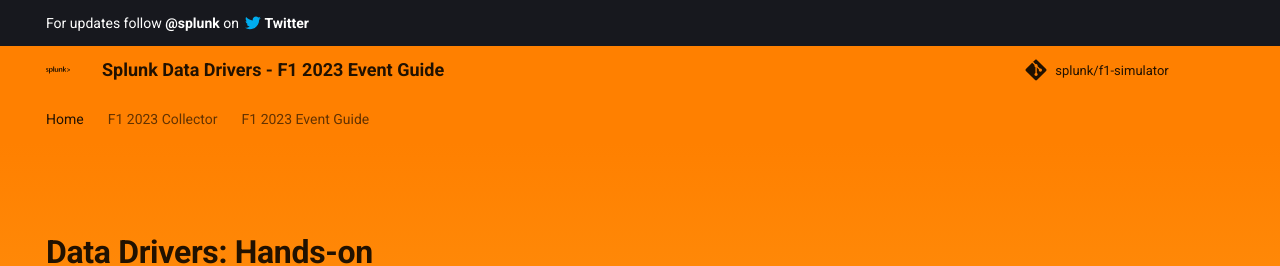
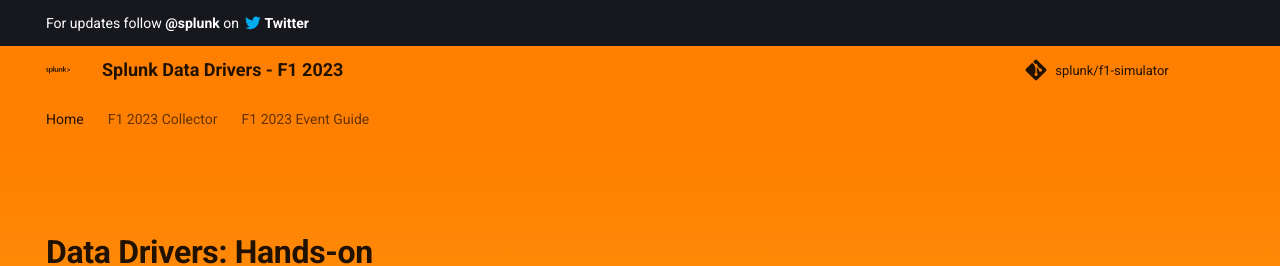
Before and after one commit to splunk/f1-simulator, an MkDocs documentation site: the page built from docs/index.md, in a window 1280 px wide. Shown: the top 266 px of the page. Built offline with MkDocs 1.6.1 and Material for MkDocs 9.7.7, drawn with Linux system fonts in a browser that asks for light colours; comment, search, counter and statistics services are not loaded.

Commit message:
Changed title

```diff
--- a/mkdocs.yml
+++ b/mkdocs.yml
@@ -1,4 +1,4 @@
-site_name: Splunk Data Drivers - F1 2023 Event Guide
+site_name: Splunk Data Drivers - F1 2023
 repo_name: splunk/f1-simulator
 repo_url: https://github.com/splunk/f1-simulator
 edit_uri: edit/main/docs
```
